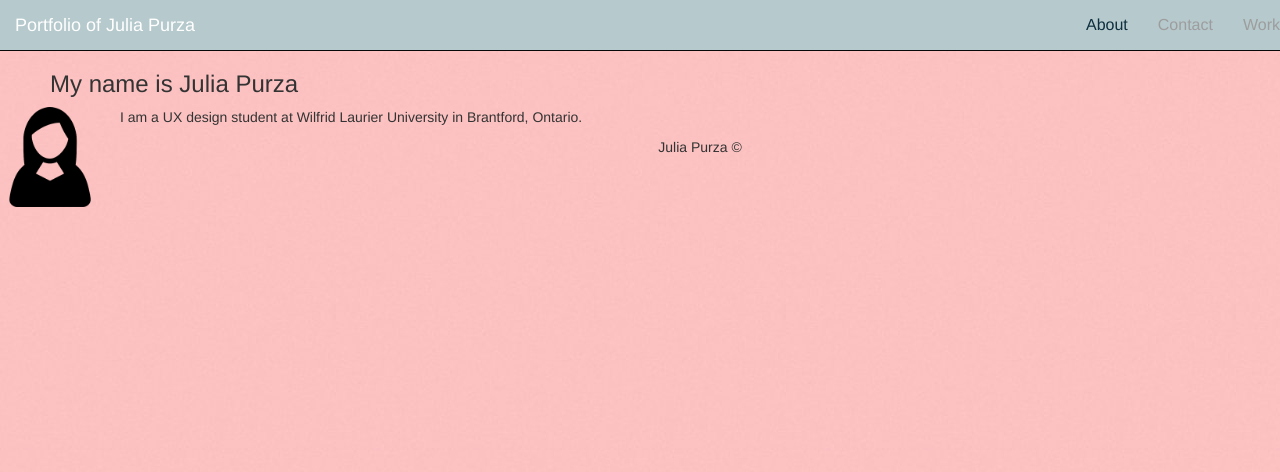
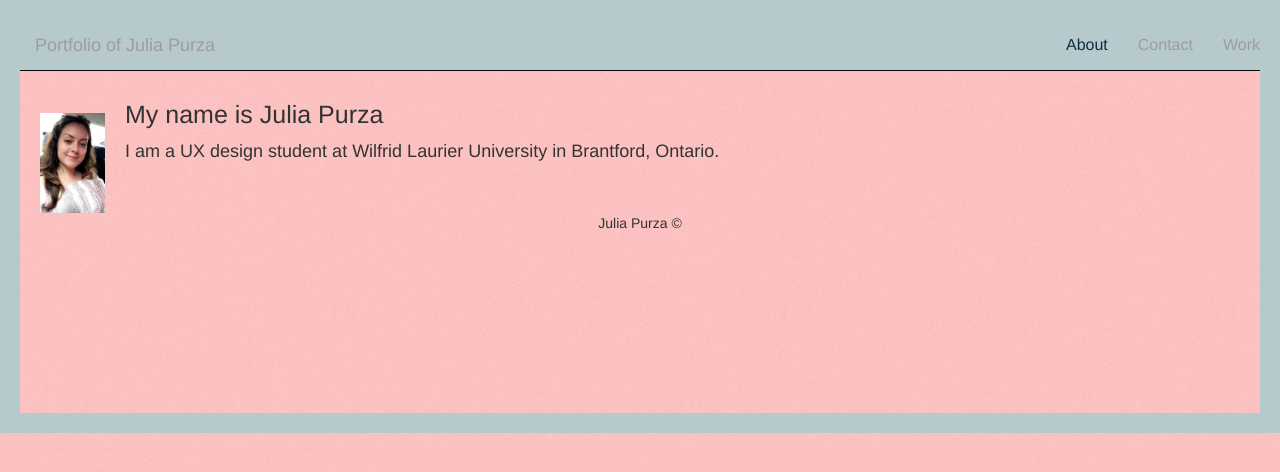
Before and after one commit to juliapurza/JuliaPurzaPortfolio, a website with bundled scripts: page about.html in a window 1280 px wide. Built offline with nearby package versions, Linux system fonts and the light colour scheme.

```diff
--- a/about.html
+++ b/about.html
@@ -5,6 +5,7 @@
 
 <link rel="stylesheet" href="https://maxcdn.bootstrapcdn.com/bootstrap/3.2.0/css/bootstrap.min.css" />
 <link rel="stylesheet" href="css/main.css" />
+<meta name="viewport" content="width=device-width, initial-scale=1">
 
     <title>About</title>
     </head>
@@ -28,7 +29,8 @@
     </div>
 </div>
 
-<h3 class="name">My name is Julia Purza</h3><img class="icon" src="img/femaleicon.png" width="100" height="100">
+<img class="icon" src="img/me.jpg" width="65" height="100">
+<b><h4 class="name">My name is Julia Purza</h3></b>
 <p class="description">I am a UX design student at Wilfrid Laurier University in Brantford, Ontario.</p>
 
 
--- a/css/main.css
+++ b/css/main.css
@@ -12,6 +12,7 @@
 .navbar-collapse {
     font-size: 16px;
     background-color: #b6c9cd;
+    color: solid black;
 }
 
 .form {
@@ -22,6 +23,7 @@
 
 .background {
     background-image: url(/img/pinkbackground.jpg);
+    margin-top: 0px;
 }
 
 img {
@@ -31,28 +33,45 @@
 
 .navbar-header {
     background-color: #b6c9cd;
+    color: solid black;
 }
 
 .navbar navbar-inverse navbar-static-top {
     background-color: #b6c9cd;
-}
-.navbar-toggle {
-    color: #0e2f3f;
+    color: solid black;
 }
 
 h1, h2, h3, h4, h5 {
+    margin-top: 30px;
     margin-left: 20px;
-    margin-top: 10px;
 }
 
 .icon {
     float: left;
+    margin-left: 20px;
+    margin-top: 12px;
+}
+
+body {
+    border: 20px solid #b6c9cd;
+}
+
+footer {
+    clear: both;
+    position: relative;
+    height: 200px;
+    margin-top: -200px;
 }
 
 .name {
-    margin-left: 50px;
+    margin-left: 25px;
+    margin-top: 30px;
 }
 
-.description {
-    margin-left: 50px;
+h4 {
+    font-size: 25px;
 }
+
+p {
+    font-size: 18px;
+}
```
Also changed, not shown: contact.html (+1 -0 lines), index.html (+1 -0 lines), mywork.html (+1 -0 lines), img/me.jpg (added).
